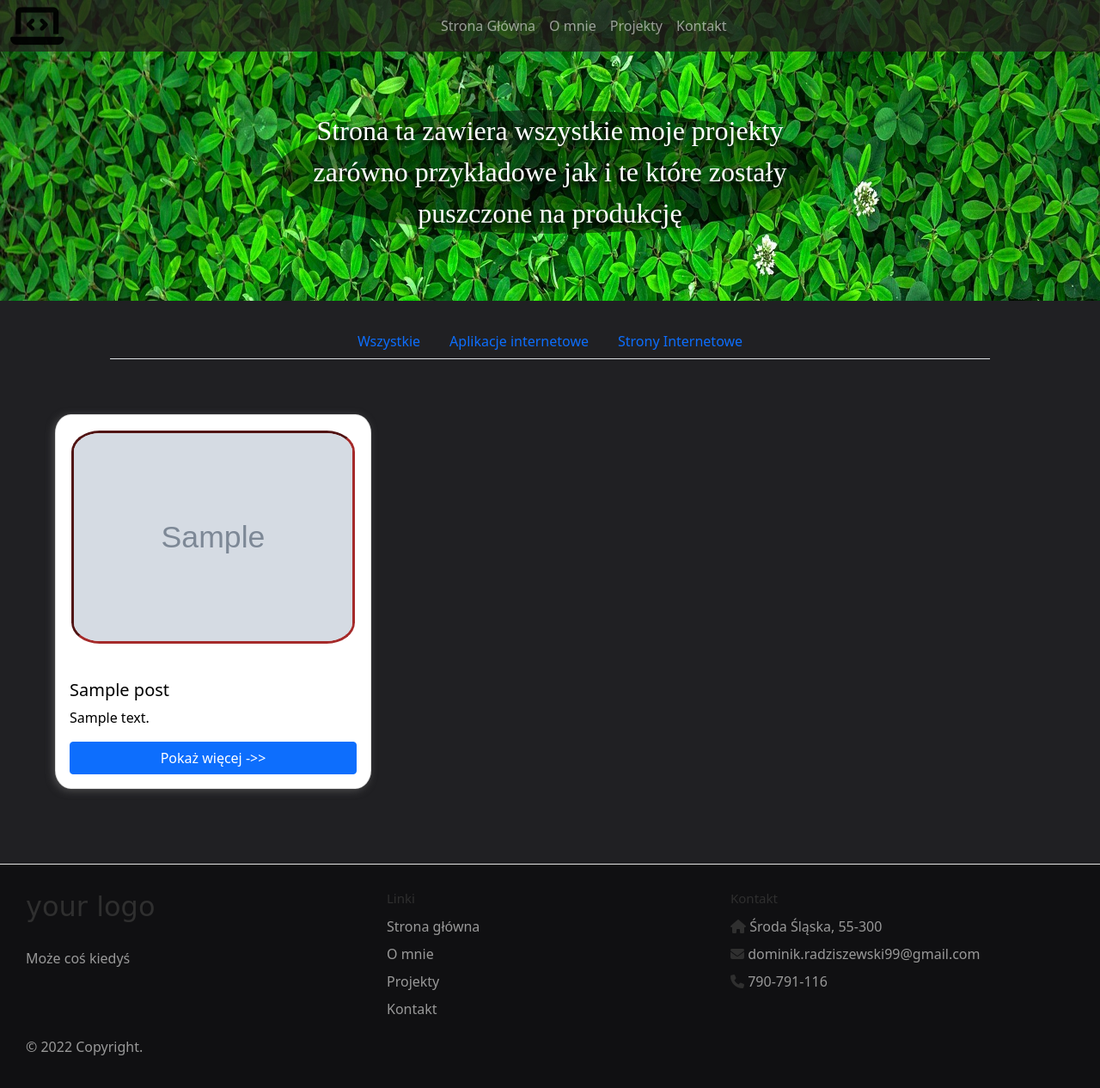
After one commit to DoradR/Portfolio, a Django app: template templates/filtered_by_website_page.html in a window 1280 px wide. The commit adds this page. Shown: the whole page at 86% size. Run offline with Django 4.2, Linux system fonts and the light colour scheme; the template is opened without the code that fills it: values that come from a table or form of the project are taken from there, others are empty; tables that the repository leaves empty hold one stand-in row (values such as "Sample post"); grey boxes marked "Sample" are stand-in pictures; some libraries are stand-ins or nearby versions.

Commit message:
Create filter by category in projects_page

```diff
--- a/DominikRadziszewski/static/projects_page.css
+++ b/DominikRadziszewski/static/all_projects_page.css
@@ -1,3 +1,15 @@
+.wallpapper img{
+    width: 100%;
+    height: 350px;
+}
+
+@media only screen  and (max-width: 820px){
+    .wallpapper img{
+        width: 100%;
+        max-height: 200px;
+    }
+}
+
 .centered {
     position: absolute;
     top: 25%;
@@ -14,11 +26,23 @@
 
 @media only screen  and (max-width: 820px){
     .centered{
-        top: 25%;
-        font-size: 25px;
+        top: 20%;
+        font-size: 20px;
         right: -40%;
-        border-radius: 10%;
+        border-radius: 50%;
     }
+}
+
+.nav-tabs {
+    width: 80%;
+    margin: 2% 10%;
+    display: flex;
+    justify-content: center;
+}
+
+.filter .nav-item a:hover{
+    background: #0d6efd;
+    color: black;
 }
 
 .projects img{
@@ -33,6 +57,8 @@
 .card {
     height: 95%;
     margin-bottom: 30px;
+    border-radius: 5%;
+    box-shadow: -2px 2px 10px #4e4e4f;
 }
 
 .card-title {
@@ -51,5 +77,5 @@
 
 .projects {
     width: 90%;
-    margin: 80px 5% 0 5%;
+    margin: 5%;
 }
--- a/DominikRadziszewski/static/front_page.css
+++ b/DominikRadziszewski/static/front_page.css
@@ -238,6 +238,11 @@
     justify-content: center;
 }
 
+.col-sm-3 a{
+    color: white;
+    text-decoration: none;
+}
+
 .random-post .col-sm-6 {
     margin-bottom: 5%;
 }
--- a/DominikRadziszewski/urls.py
+++ b/DominikRadziszewski/urls.py
@@ -1,9 +1,11 @@
 from django.urls import path
-from .views import front_page, contact_page, projects_page, details_of_project_page
+from .views import front_page, contact_page, all_projects_page, details_of_project_page, filtered_by_application_page, filtered_by_website_page
 
 urlpatterns = [
     path('', front_page, name="front_page"),
     path('contact/', contact_page, name="contact_page"),
-    path('projects/', projects_page, name="projects_page"),
-    path('projects/description/<int:id>/', details_of_project_page, name="details_of_project_page"),
+    path('projects/all', all_projects_page, name="all_projects_page"),
+    path('projects/application', filtered_by_application_page, name="filtered_by_application_page"),
+    path('projects/website', filtered_by_website_page, name="filtered_by_website_page"),
+    path('projects/all/description/<int:id>/', details_of_project_page, name="details_of_project_page"),
 ]
--- /dev/null
+++ b/templates/filtered_by_website_page.html
@@ -0,0 +1,45 @@
+{% extends 'main_page.html' %}
+{% load static %}
+
+{% block tytul %}Projekty{% endblock %}
+{% block static %}<link rel="stylesheet" href="{% static 'all_projects_page.css' %}">{% endblock %}
+
+{% block body %}
+    <section class="wallpapper">
+        <img src="/media/coffee.jpg" alt="The photo of coffee.">
+        <span class="centered">Strona ta zawiera wszystkie moje projekty zarówno przykładowe jak i te które zostały puszczone na produkcję</span>
+    </section>
+    <section class="filter">
+        <ul class="nav nav-tabs">
+          <li class="nav-item">
+            <a class="nav-link" href="{% url 'all_projects_page' %}">Wszystkie</a>
+          </li>
+          <li class="nav-item">
+            <a class="nav-link" href="{% url 'filtered_by_application_page' %}">Aplikacje internetowe</a>
+          </li>
+          <li class="nav-item">
+            <a class="nav-link" href="{% url 'filtered_by_website_page' %}">Strony Internetowe</a>
+          </li>
+        </ul>
+    </section>
+    <section class="projects">
+        <div class="row">
+            {% for post in posts %}
+                <div class="col-sm-4">
+                    <div class="card">
+                        {% for picture in pictures %}
+                            {% if picture.whichPost == post %}
+                                <img src="/media/{{ picture.pictureOfPost }}" class="card-img-top">
+                            {% endif %}
+                        {% endfor %}
+                        <div class="card-body">
+                            <h5 class="card-title">{{ post.nameOfPost }}</h5>
+                            <p class="card-text">{{ post.descriptionOfPost }}</p>
+                            <a href="{% url 'details_of_project_page' post.id %}" class="btn btn-primary">Pokaż więcej ->></a>
+                        </div>
+                    </div>
+                </div>
+            {% endfor %}
+        </div>
+    </section>
+{% endblock %}
--- a/templates/front_page.html
+++ b/templates/front_page.html
@@ -124,7 +124,7 @@
                 </div>
             </div>
             <div class="col-sm-3">
-                <button type="button" onclick="location.href={% url 'projects_page' %}" class="btn btn-primary">Zobacz resztę projektów ->></button>
+                <button type="button" class="btn btn-primary"><a href="{% url 'all_projects_page' %}">Zobacz resztę projektów ->></a></button>
             </div>
         </div>
     </section>
--- a/templates/main_page.html
+++ b/templates/main_page.html
@@ -31,10 +31,10 @@
                 <a class="nav-link" href="{% url 'front_page' %}">Strona Główna</a>
               </li>
               <li class="nav-item">
-                <a class="nav-link" href="#1">O mnie</a>
+                <a class="nav-link" href="/#1">O mnie</a>
               </li>
               <li class="nav-item">
-                <a class="nav-link" href="{% url 'projects_page' %}">Projekty</a>
+                <a class="nav-link" href="{% url 'all_projects_page' %}">Projekty</a>
               </li>
               <li class="nav-item">
                 <a class="nav-link" href="#kontakt">Kontakt</a>
@@ -60,10 +60,10 @@
               <a href="{% url 'front_page' %}">Strona główna</a>
             </li>
             <li>
-              <a href="#1">O mnie</a>
+              <a href="/#1">O mnie</a>
             </li>
             <li>
-              <a href="{% url 'projects_page' %}">Projekty</a>
+              <a href="{% url 'all_projects_page' %}">Projekty</a>
             </li>
             <li>
               <a href="#">Kontakt</a>
```
Also changed, not shown: DominikRadziszewski/views.py (+15 -3 lines), templates/all_projects_page.html (renamed from templates/projects_page.html, +14 -1 lines), templates/filtered_by_application_page.html (added, +45 -0 lines).
